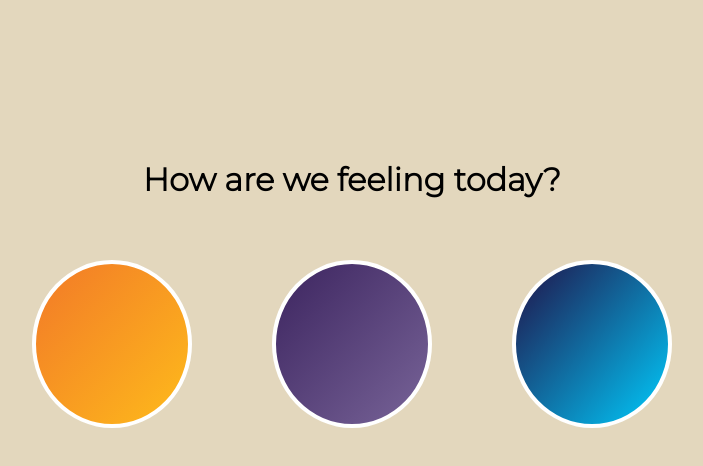
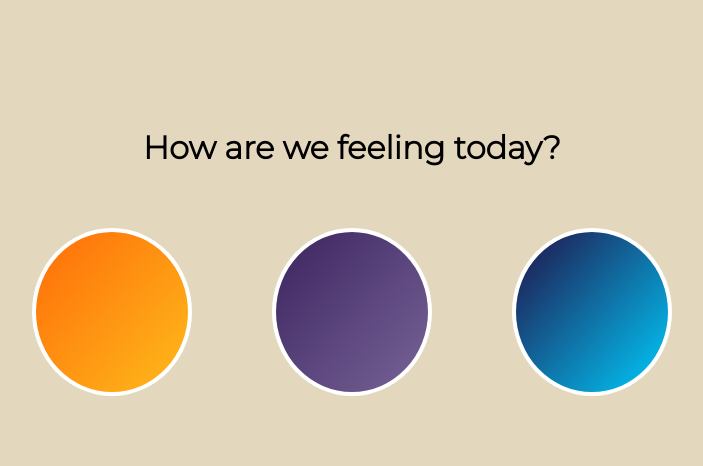
Before and after one commit to Laura-Foxey/Portofolio, a React (Create React App) app: page /education in a window 1280 px wide. Shown: the top 466 px of the page, without its empty margins (288-991 px from the left). Built offline with nearby package versions, Linux system fonts and the light colour scheme; a web font is replaced by a local one.

Commit message:
remove blinking effect

```diff
--- a/src/App.js
+++ b/src/App.js
@@ -7,6 +7,7 @@ import Mood from './components/Mood';
 
 function App() {
 	const [mood, setMood] = useState('');
+  const [loading, setLoading] = useState(true);
 
 	const headTag = document.getElementsByTagName('head')[0];
   const styleTag = document.createElement("style");
@@ -34,7 +35,7 @@ function App() {
       if (mood === 'relaxed') {
         styleTag.innerHTML = `
         :root {
-          --background-color: #ff8e38;
+          --background-color: #ff8121;
           --dark-color: #f27928;
           --light-color: #ffc94a;
           --contrast-color: #38ff8e;
@@ -59,7 +60,7 @@ function App() {
         }
 
         .color-recolor {
-          filter: invert(43%) sepia(6%) saturate(2534%) hue-rotate(221deg) brightness(95%) contrast(91%);
+          filter: invert(68%) sepia(92%) saturate(1079%) hue-rotate(203deg) brightness(79%) contrast(85%);
         }
 
         .contrast-recolor {
@@ -67,13 +68,19 @@ function App() {
         }
         `;
       }
+      if (!mood) {
+        return;
+      };
       headTag.appendChild(styleTag);
+      setLoading(false);
     }
 
     selectMood();
   }, [mood, headTag, styleTag])
 
+
 	if (!mood) return (<Mood setMood={setMood} />)
+  if (loading) return (<p>Loading...</p>)
 
 	return (
 	<BrowserRouter>
--- a/src/components/CSS/Mood.css
+++ b/src/components/CSS/Mood.css
@@ -1,3 +1,17 @@
+.mood-select {
+  position:fixed;
+  padding:0;
+  margin:0;
+  top:0;
+  left:0;
+  width: 100%;
+  height: 100%;
+}
+
+.mood-select h1 {
+  margin-top: 10vw;
+}
+
 .dot {
     height: 21vh;
     width: 20vh;
@@ -9,10 +23,6 @@
     position:relative;
     margin: 5vh;
     z-index: 0;
-  }
-
-  .mood-select {
-    margin-top: 20vh;
   }
 
   .mood-select-list{
@@ -30,7 +40,7 @@
   }
 
   .relaxed {
-    background: linear-gradient(312deg, rgba(254,187,27,1) 0%, rgba(242,121,40,1) 100%);
+    background: linear-gradient(312deg, rgba(254,187,27,1) 0%, rgb(255, 108, 9) 100%);
   }
 
   .focused {
--- a/src/components/Mood.js
+++ b/src/components/Mood.js
@@ -1,18 +1,17 @@
 import MoodSelect from "./MoodSelect";
-
 import "./CSS/Mood.css"
-
 
 function Mood({setMood}) {
 
+  const bg = ["#ff8e38", "#3c245f", "#201148"];
 
     return (
         <div className="mood-select">
             <h1>How are we feeling today?</h1>
             <ul className="mood-select-list">
-              <MoodSelect text={<p>Relaxed</p>} name={"dot relaxed"} setMood={setMood} moodName={"relaxed"} bg={"#ff8e38"}/>
-              <MoodSelect text={<p>Sleepy</p>} name={"dot sleepy"} setMood={setMood} moodName={"sleepy"} bg={"#3c245f"}/>
-              <MoodSelect text={<p>Focused!</p>} name={"dot focused"} setMood={setMood} moodName={"focused"} bg={"#201148"}/>
+              <MoodSelect text={<p>Relaxed</p>} name={"dot relaxed"} setMood={setMood} moodName={"relaxed"} bg={bg[0]} />
+              <MoodSelect text={<p>Sleepy</p>} name={"dot sleepy"} setMood={setMood} moodName={"sleepy"} bg={bg[1]} />
+              <MoodSelect text={<p>Focused!</p>} name={"dot focused"} setMood={setMood} moodName={"focused"} bg={bg[2]} />
             </ul>
         </div>
     );
--- a/src/components/MoodSelect.js
+++ b/src/components/MoodSelect.js
@@ -17,10 +17,13 @@ const variants = {
       }
     },
     initial: {
-      scale: 0
+      scale: 0,
+      opacity: 0
     },
     grow: {
-      scale: 30
+      scale: 25,
+      opacity: 1,
+      duration: 2
     }
   };
 
@@ -30,9 +33,9 @@ function MoodSelect({text, name, setMood, moodName, bg}) {
 
     const moodSelect = () => {
       const timer = setTimeout(() => {
+        setMood(moodName);
         setAnim(false);
-        setMood(moodName);
-    }, 300);
+    }, 500);
     setAnim(true);
     return () => clearTimeout(timer);
     }
--- a/src/index.js
+++ b/src/index.js
@@ -7,6 +7,6 @@ import App from './App';
 const root = ReactDOM.createRoot(document.getElementById('root'));
 root.render(
   <React.StrictMode>
-    <App />
+    <App/>
   </React.StrictMode>
 );
```
